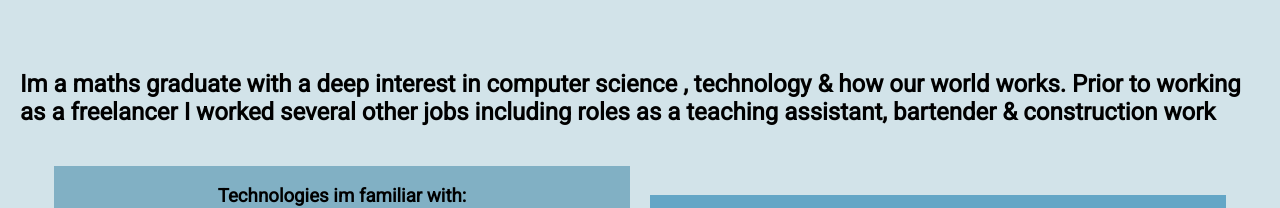
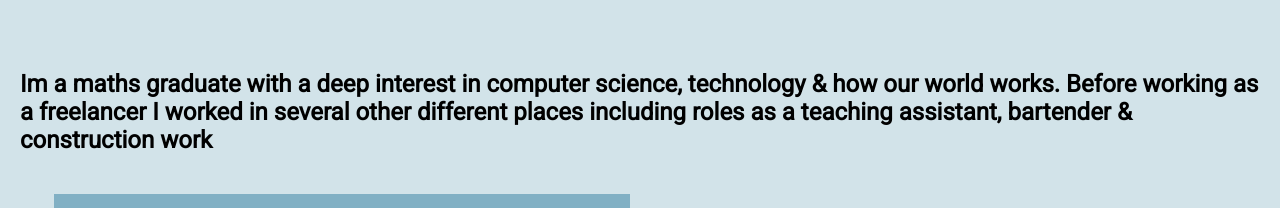
Before and after one commit to mwezn/portfolio2, a React (Create React App) app: page / in a window 1280 px wide. Shown: the part 522-730 px from the top of the page. Built offline with nearby package versions, Linux system fonts and the light colour scheme.

Commit message:
Intro paragraph changed

```diff
--- a/src/components/Home.js
+++ b/src/components/Home.js
@@ -31,9 +31,8 @@ const Home =()=>{
         <img className="mypic" alt="mypic" src={mypic}></img>
         </div>
         </div>
-    <h2>Im a maths graduate with a deep interest in computer science , technology & how our world works.
-        Prior to working as a freelancer I worked several other jobs including roles as a teaching assistant,
-        bartender & construction work</h2>
+    <h2>Im a maths graduate with a deep interest in computer science, technology & how our world works.
+        Before working as a freelancer I worked in several other different places including roles as a teaching assistant, bartender & construction work</h2>
     <div className='tech'>
     <div className='currenttech'>
         <h3>Technologies im familiar with:</h3>
```
